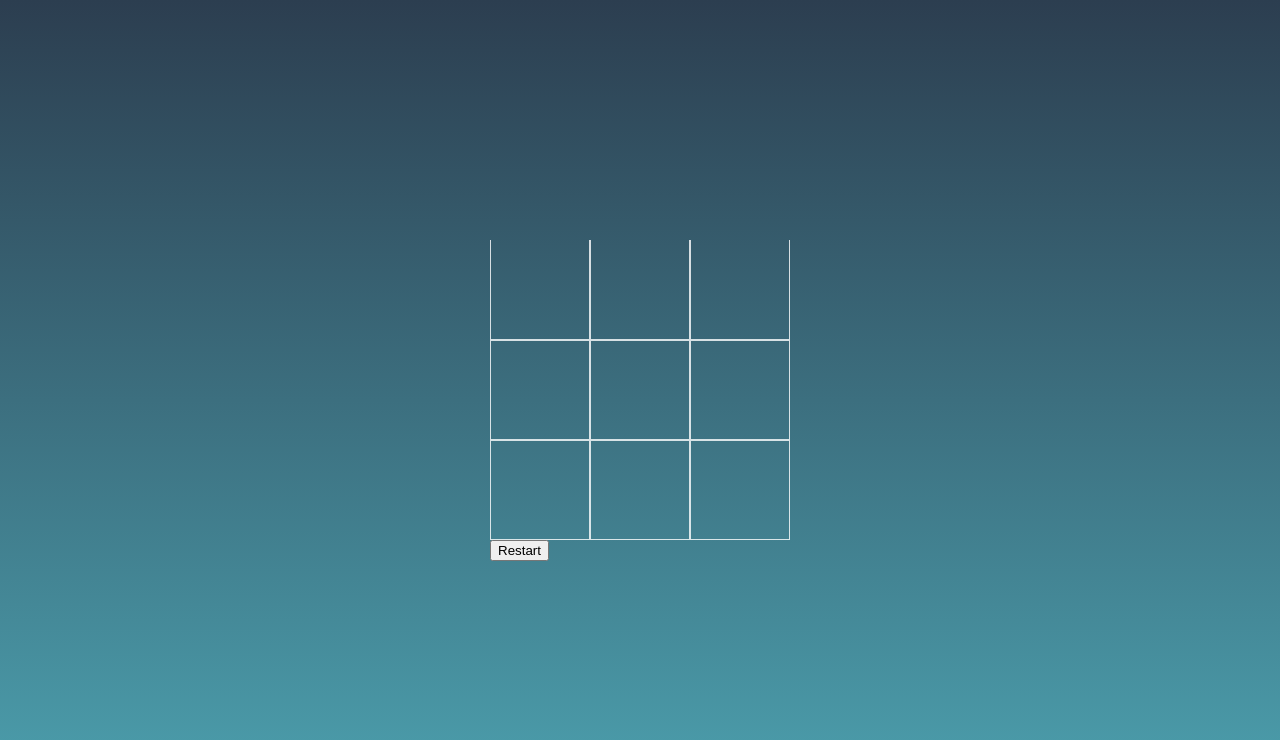
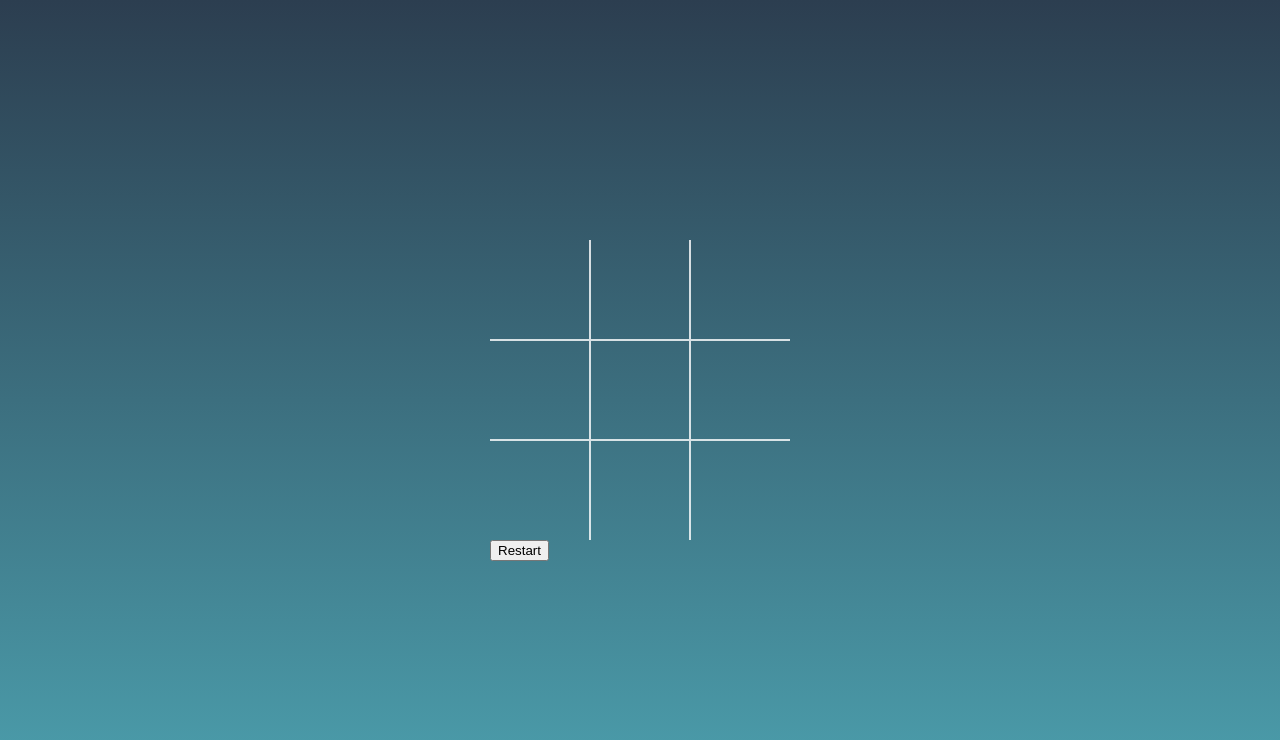
Before and after one commit to LemmyMwaura/Tic-Tac-Toe-Game, a plain HTML site: page index.html in a window 1280 px wide. Drawn offline with Linux system fonts and the light colour scheme.

Commit message:
Grid styling complete

```diff
--- a/styles.scss
+++ b/styles.scss
@@ -38,5 +38,19 @@ body{
         &:nth-child(3) {
             border-top: none;
         }
+
+        &:nth-child(3n + 1) {
+            border-left: none;
+        }
+
+        &:nth-child(3n + 3) {
+            border-right: none;
+        }
+
+        &:last-child,
+        &:nth-child(7),
+        &:nth-child(8) {
+            border-bottom: none;
+        }
     }
 }
```
Also changed, not shown: styles.css, 1 other file.
